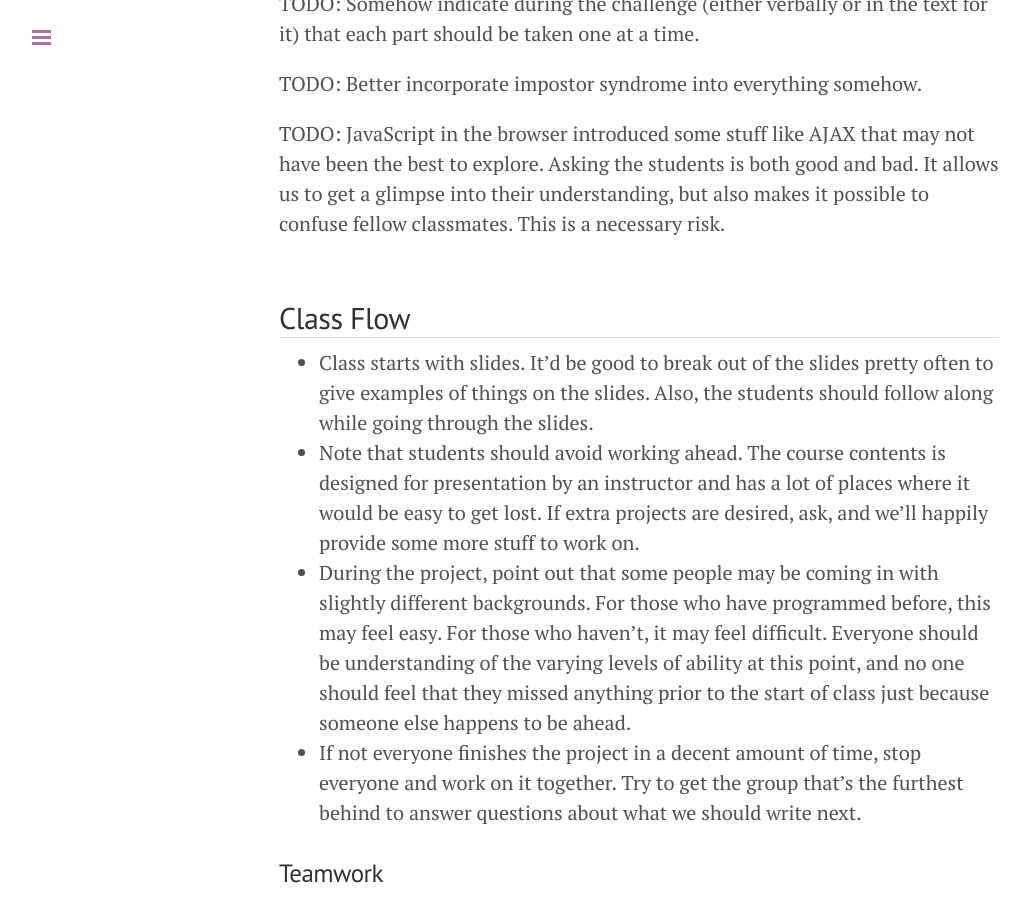
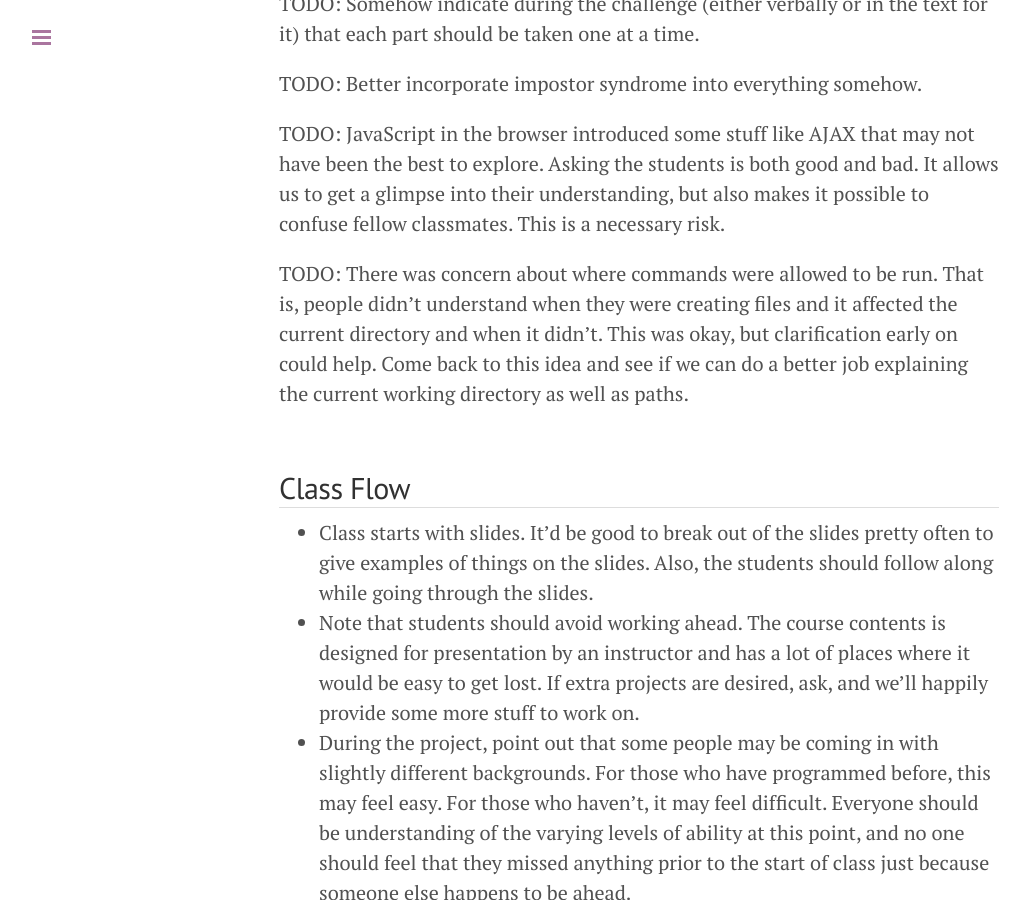
Before and after one commit to wbyoung/jsi, a Jekyll site: the page built from _posts/00-01-01-welcome-notes.md, in a window 1280 px wide and 900 px high, scrolled down 523 px. Shown: the whole window, without its empty margins (1-1031 px from the left). Built offline with Jekyll 4.4.1, drawn with Linux system fonts in a browser that asks for light colours; nearby versions of some CDN libraries; Markdown is read by kramdown in place of the engine named in the settings.

Commit message:
Added some notes/todos.

```diff
--- a/_posts/00-01-01-welcome-notes.md
+++ b/_posts/00-01-01-welcome-notes.md
@@ -24,6 +24,12 @@ TODO: JavaScript in the browser introduced some stuff like AJAX that may not
 have been the best to explore. Asking the students is both good and bad. It
 allows us to get a glimpse into their understanding, but also makes it possible
 to confuse fellow classmates. This is a necessary risk.
+
+TODO: There was concern about where commands were allowed to be run. That is,
+people didn't understand when they were creating files and it affected the
+current directory and when it didn't. This was okay, but clarification early on
+could help. Come back to this idea and see if we can do a better job explaining
+the current working directory as well as paths.
 
 ## Class Flow
 
```
